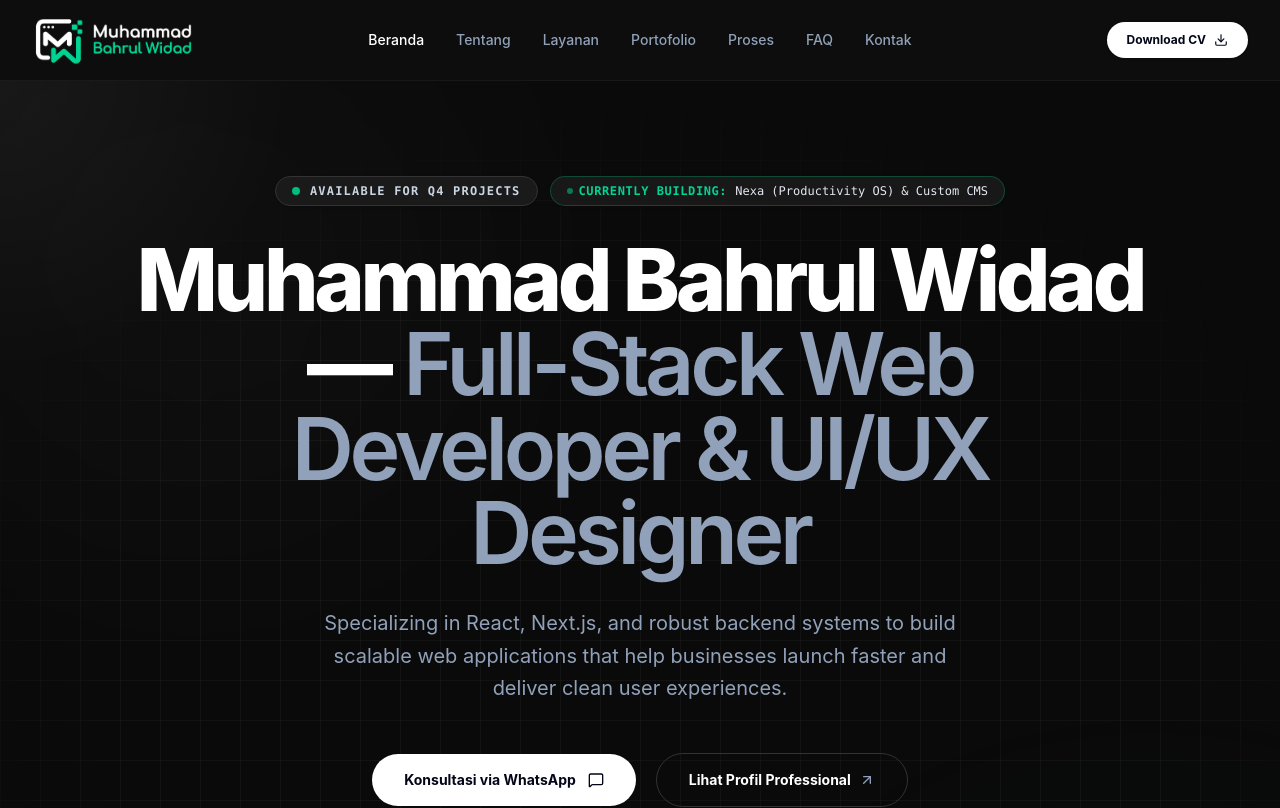
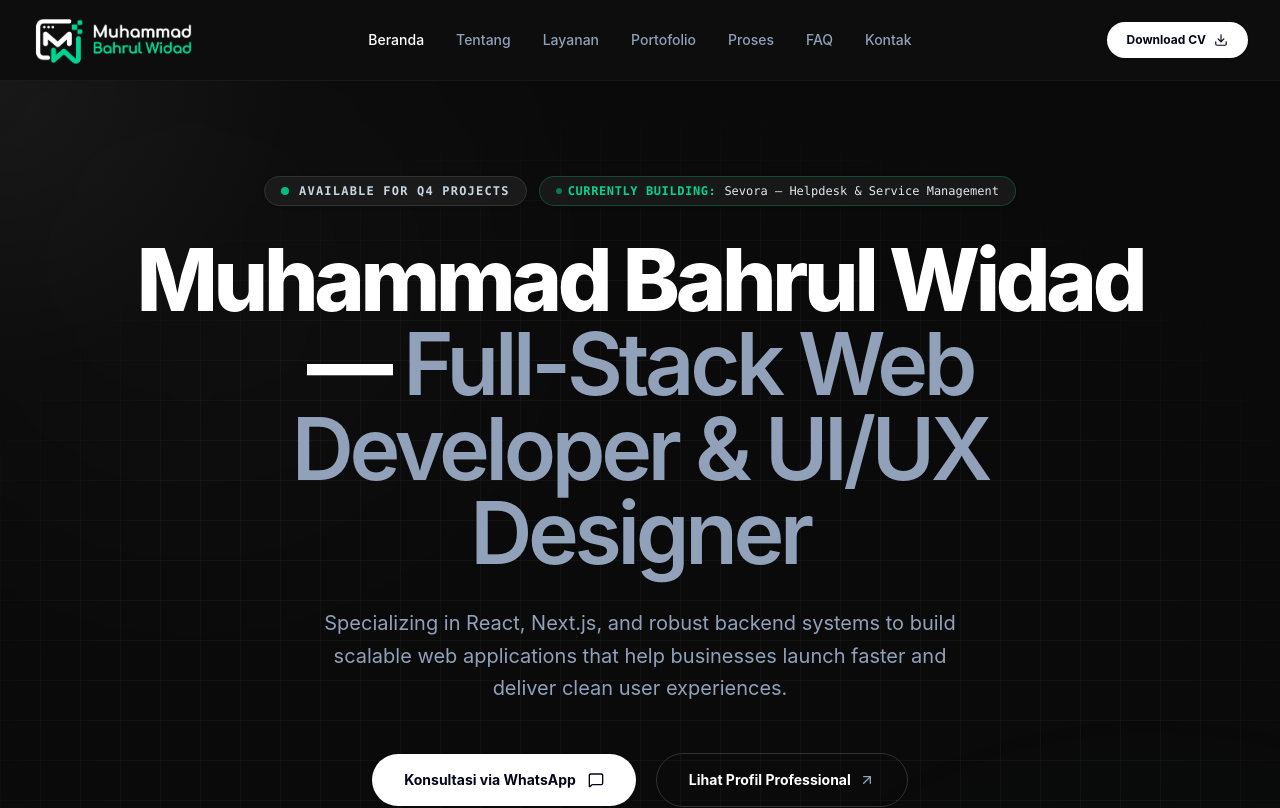
Before and after one commit to bahrulwd/widad-portfolio, a React (Vite) app: page / in a window 1280 px wide. Shown: the top 808 px of the page. Built offline with nearby package versions, Linux system fonts and the light colour scheme.

Commit message:
feat: update Currently Building pill to Sevora — Helpdesk & Service Management

```diff
--- a/src/components/sections/Hero.tsx
+++ b/src/components/sections/Hero.tsx
@@ -88,7 +88,7 @@ export const Hero: React.FC = () => {
               <span className="h-1.5 w-1.5 rounded-full bg-emerald-400 animate-pulse" />
               Currently Building:
             </span>
-            <span className="text-slate-200 font-medium">Nexa (Productivity OS) & Custom CMS</span>
+            <span className="text-slate-200 font-medium">{siteConfig.currentlyBuilding ?? "Sevora — Helpdesk & Service Management"}</span>
           </div>
         </motion.div>
 
--- a/src/data/config.ts
+++ b/src/data/config.ts
@@ -12,6 +12,7 @@ export interface SiteConfig {
   location: string;
   availableForFreelance: boolean;
   availabilityText: string;
+  currentlyBuilding?: string;
   cvUrl?: string;
   socials: {
     github: string;
@@ -41,6 +42,7 @@ export const siteConfig: SiteConfig = {
   location: "Gunungpati, Semarang, Indonesia",
   availableForFreelance: true,
   availabilityText: "Available for Q4 Projects",
+  currentlyBuilding: "Sevora — Helpdesk & Service Management",
   cvUrl: "/CV_Muhammad_Bahrul_Widad.pdf",
   socials: {
     github: "https://github.com/bahrulwd",
```
